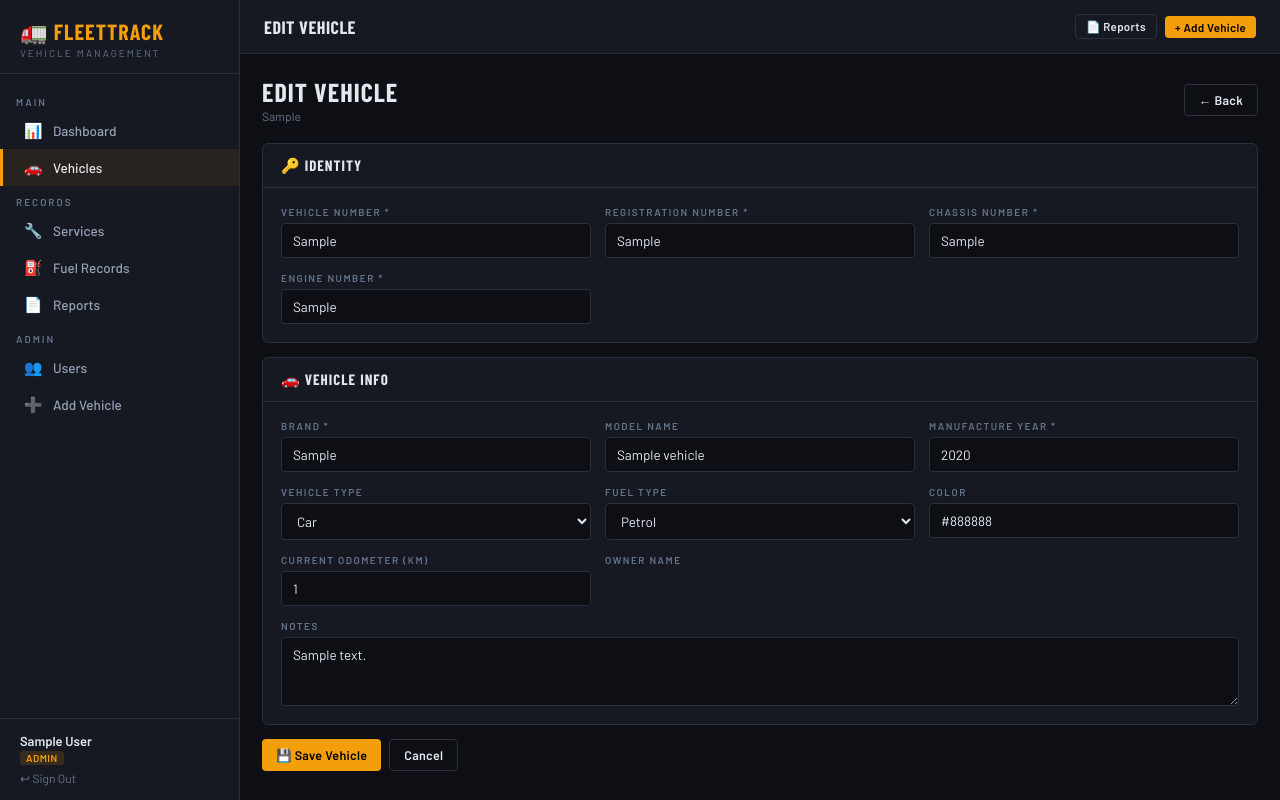
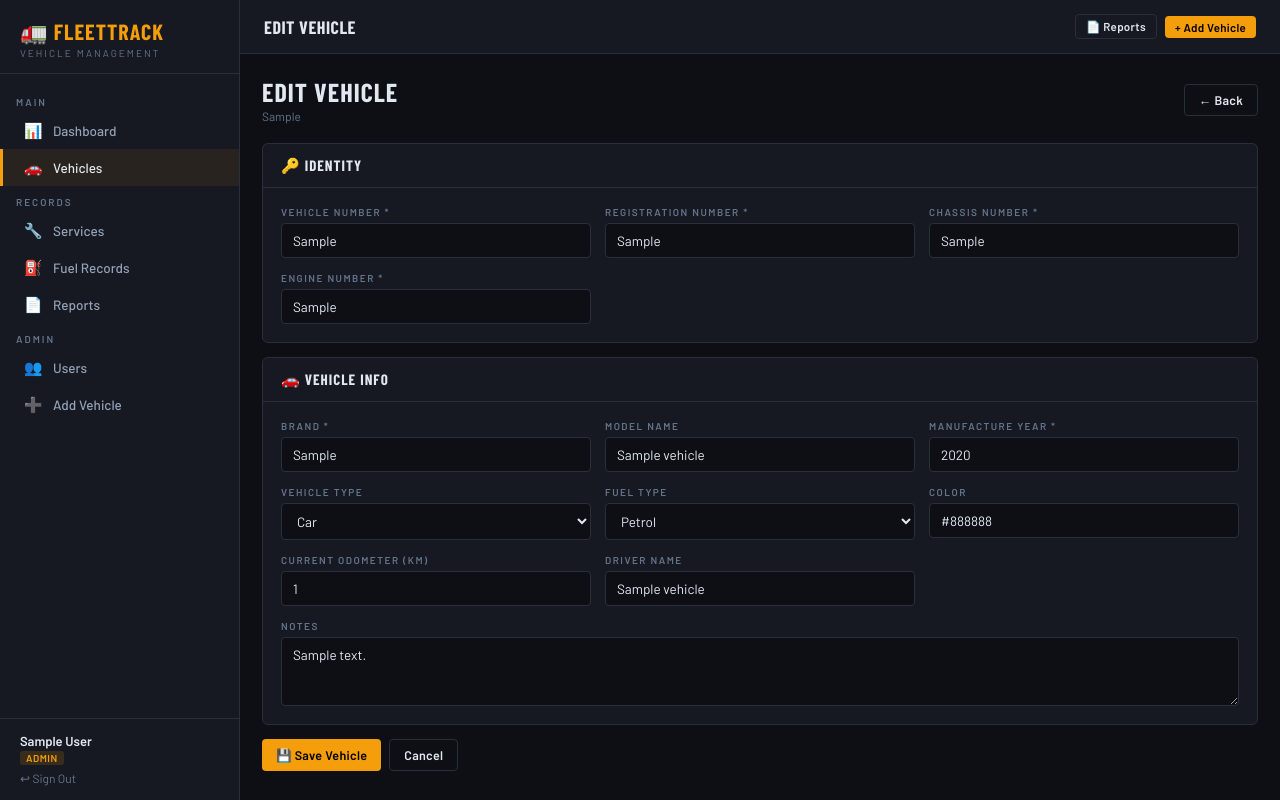
Before and after one commit to neeradian/Fleet_Manager, a Django app: page /vehicles/1/edit/ in a window 1280 px wide. Run offline with Django 4.2, Linux system fonts and the light colour scheme; a user stored in the database is signed in; tables that the repository leaves empty hold one stand-in row (values such as "Sample post"); some web fonts are replaced.

Commit message:
CHanged owner name to driver name

```diff
--- a/vehicles/templates/vehicles/report_print.html
+++ b/vehicles/templates/vehicles/report_print.html
@@ -500,7 +500,7 @@
                 <td>{{ v.get_fuel_type_display }}</td>
                 <td>{{ v.manufacture_year }}</td>
                 <td><span class="km-pill">{{ v.current_km }} km</span></td>
-                <td>{{ v.owner_name|default:"—" }}</td>
+                <td>{{ v.driver_name|default:"—" }}</td>
                 <td style="font-family: monospace; font-size: 10px">
                   {{ v.registration_no }}
                 </td>
--- a/vehicles/templates/vehicles/vehicle_form.html
+++ b/vehicles/templates/vehicles/vehicle_form.html
@@ -88,7 +88,7 @@
           <label>Current Odometer (km)</label>{{ form.current_km }}
         </div>
         <div class="form-group">
-          <label>Owner Name</label>{{ form.owner_name }}
+          <label>Driver Name</label>{{ form.driver_name }}
         </div>
         <div class="form-group full"><label>Notes</label>{{ form.notes }}</div>
       </div>
```
